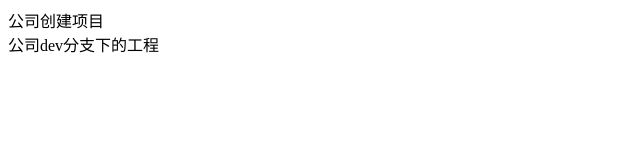
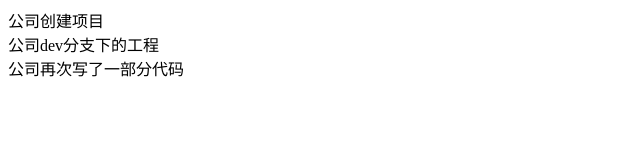
Before and after one commit to 2505868439yy/git_text, a plain HTML site: page index.html in a window 1280 px wide. Shown: the whole page, without its empty margins (0-640 px from the left). Drawn offline with Linux system fonts and the light colour scheme.

Commit message:
index.html

```diff
--- a/index.html
+++ b/index.html
@@ -2,5 +2,6 @@
 	<body>
 		<div>公司创建项目</div>
 		<div>公司dev分支下的工程</div>
+		<div>公司再次写了一部分代码</div>
 	</body>
 </html>
```
